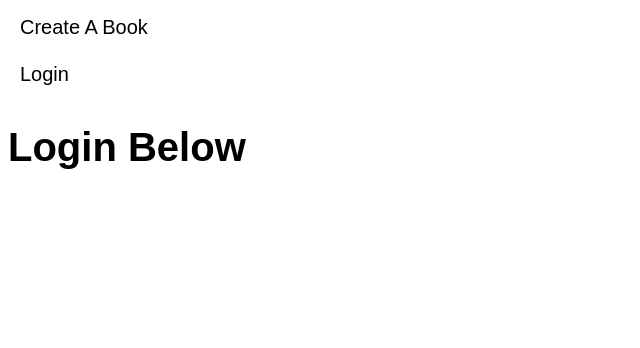
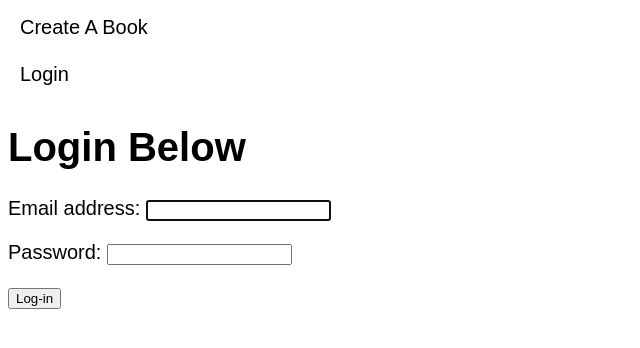
Before and after one commit to cjuanito797/TheBookClub, a Django app: page /account/login/ in a window 1280 px wide. Shown: the part 168-516 px from the top of the page, without its empty margins (0-640 px from the left). Run offline with Django 4.2, Linux system fonts and the light colour scheme.

Commit message:
Update login.html

```diff
--- a/accounts/templates/registration/login.html
+++ b/accounts/templates/registration/login.html
@@ -5,8 +5,16 @@
 {% endblock %}
 
 {% block content %}
-    <div class = "loginForm">
-    <h1>Login Below</h1>
+    <div class="loginForm">
+        <h1>Login Below</h1>
+        <form action="{% url 'accounts:user_login' %}" method="post">
+            {{ form.as_p }}
+            {% csrf_token %}
+            <input type="hidden" name="next" value="{{ next }}"/>
+            <p><input type="submit" value="Log-in"></p>
+        </form>
+
+        </form>
     </div>
 
 {% endblock %}
```
